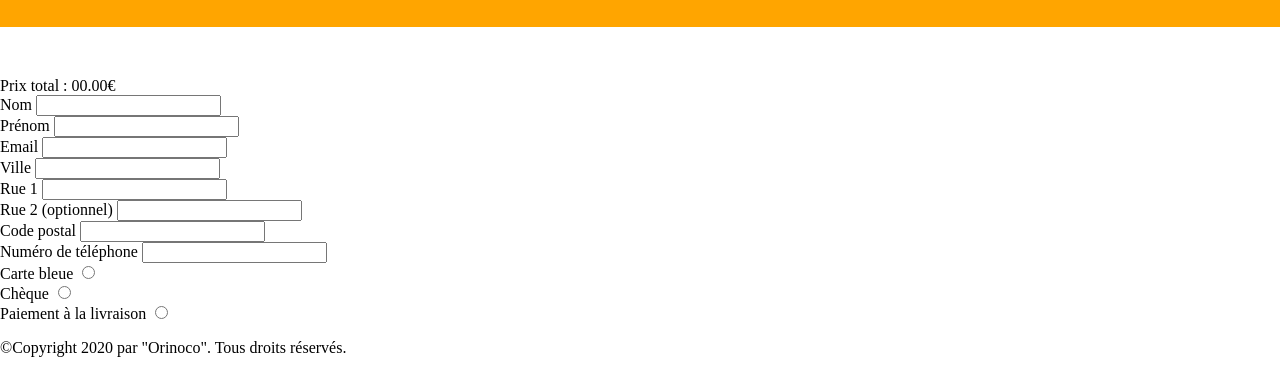
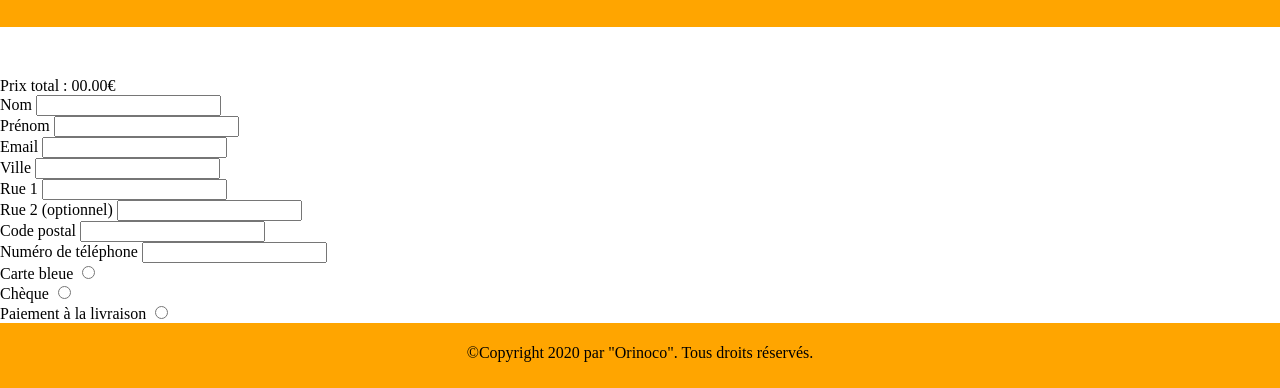
Before and after one commit to tcouvreur/openclassrooms-orinoco, a plain HTML site: page cart.html in a window 1280 px wide. Shown: the part 93-481 px from the top of the page. Drawn offline with Linux system fonts and the light colour scheme.

Commit message:
add font-awesome - change footer

```diff
--- a/cart.html
+++ b/cart.html
@@ -4,6 +4,7 @@
         <meta charset="utf-8" lang="fr">
         <title>Accueil - Orinoco</title>
         <link rel="stylesheet" href="css/style.css">
+        <link rel="stylesheet" href="https://cdnjs.cloudflare.com/ajax/libs/font-awesome/4.7.0/css/font-awesome.css" integrity="sha512-5A8nwdMOWrSz20fDsjczgUidUBR8liPYU+WymTZP1lmY9G6Oc7HlZv156XqnsgNUzTyMefFTcsFH/tnJE/+xBg==" crossorigin="anonymous" />
     </head>
     <body>
         <header>
--- a/css/style.css
+++ b/css/style.css
@@ -22,3 +22,17 @@ ul li{
     display: inline;
     padding: 10px;
 }
+
+footer {
+    width: auto;
+    display: flex;
+    flex-direction: column;
+    justify-content: center;
+    align-items: center;
+    background-color: orange;
+    padding: 5px;
+}
+
+footer ul li {
+    padding: 20px;
+}
```
Also changed, not shown: confirm-order.html (+1 -0 lines), index.html (+1 -0 lines), product-page.html (+1 -0 lines).
